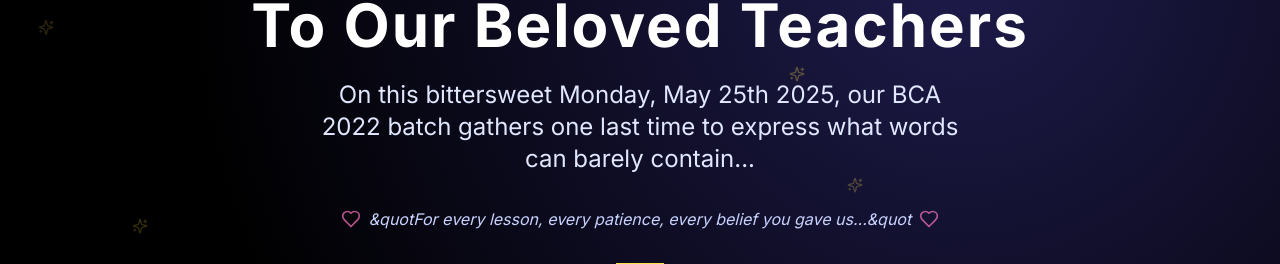
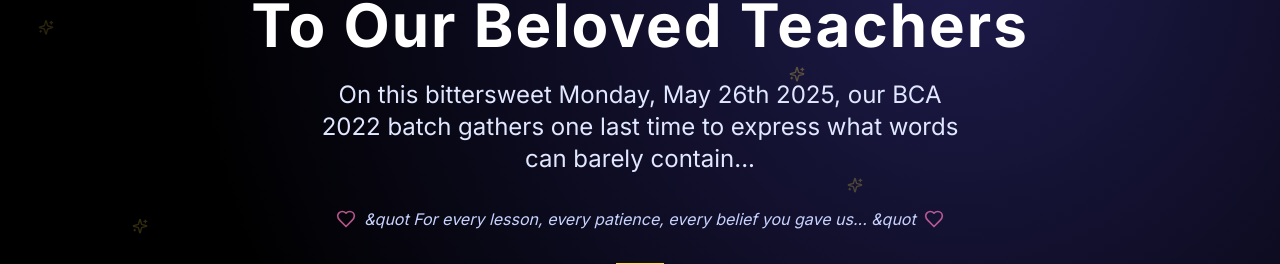
Before and after one commit to aamirbhat382/portfolio, a Next.js app: page /tribute in a window 1280 px wide. Shown: the part 281-545 px from the top of the page. Built offline with nearby package versions, Linux system fonts and the light colour scheme.

Commit message:
Update HeroIntro.jsx

```diff
--- a/src/app/tribute/components/HeroIntro.jsx
+++ b/src/app/tribute/components/HeroIntro.jsx
@@ -77,7 +77,7 @@ export default function HeroIntro() {
             animate={{ opacity: 1 }}
             transition={{ duration: 1, delay: 0.8 }}
           >
-            On this bittersweet Monday, May 25th 2025, our BCA 2022 batch gathers
+            On this bittersweet Monday, May 26th 2025, our BCA 2022 batch gathers
             one last time to express what words can barely contain...
           </motion.p>
 
@@ -89,7 +89,7 @@ export default function HeroIntro() {
           >
             <Heart className="w-5 h-5 text-pink-400 animate-pulse" />
             <p className="text-sm md:text-base text-indigo-200 italic">
-              &quotFor every lesson, every patience, every belief you gave us...&quot
+              &quot For every lesson, every patience, every belief you gave us... &quot
             </p>
             <Heart className="w-5 h-5 text-pink-400 animate-pulse" />
           </motion.div>
```
